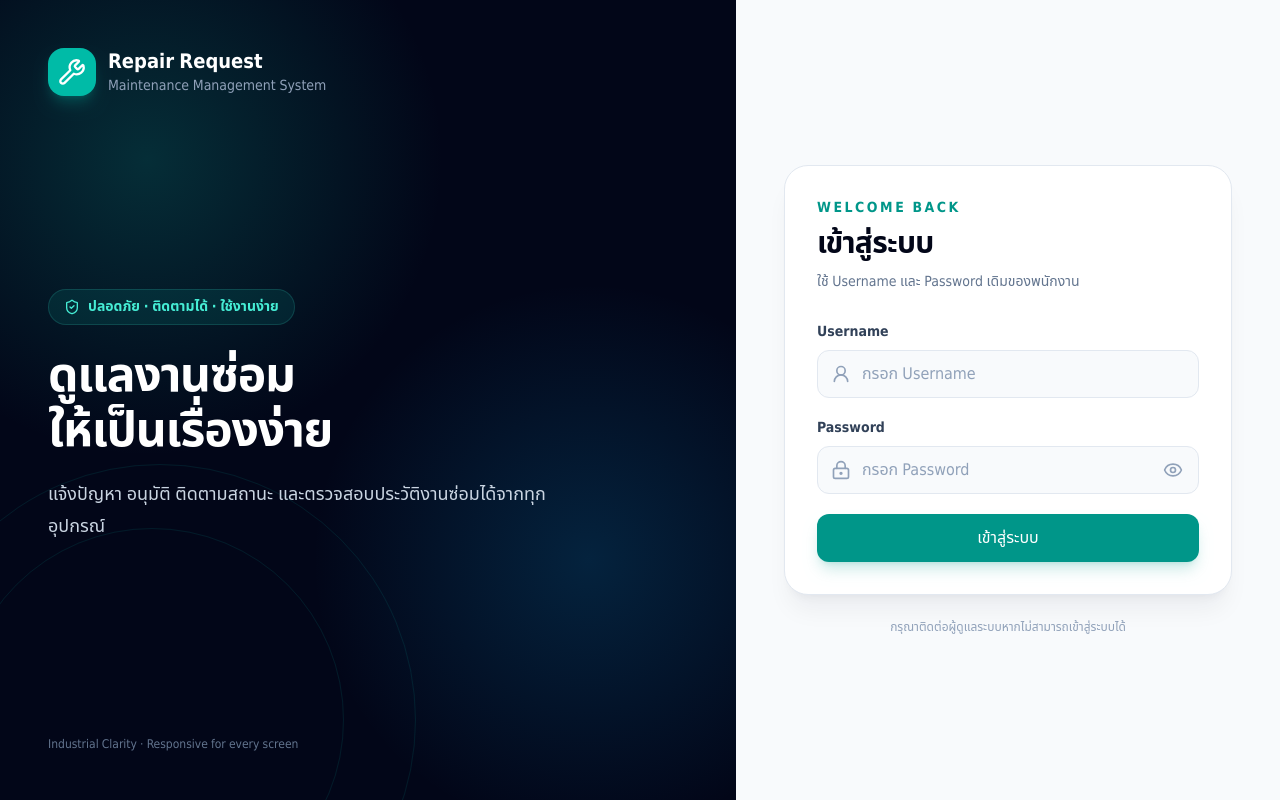
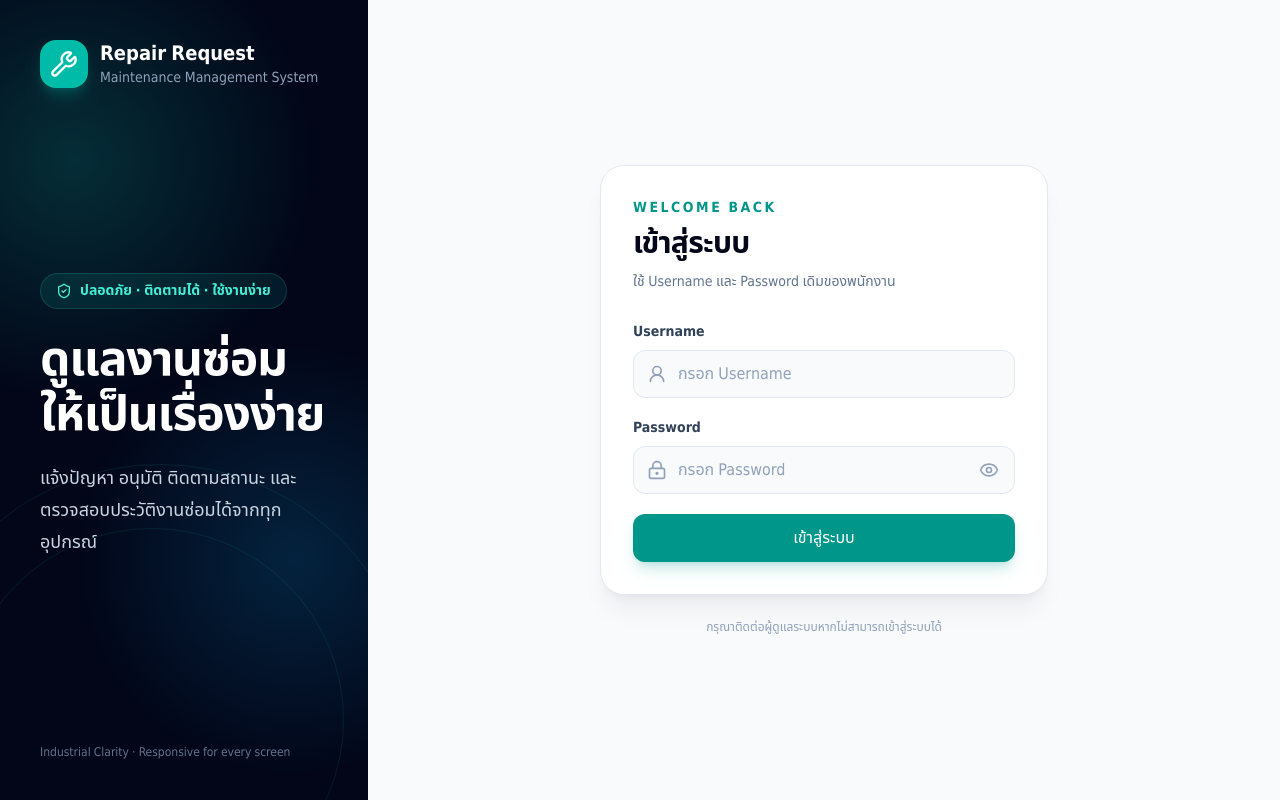
Before and after one commit to smetaltech27-bit/repair-request-web, a React (Vite) app: page /#/login in a window 1280 px wide. Built offline with nearby package versions, Linux system fonts and the light colour scheme; no server answers.

Commit message:
fix(login): reduce desktop hero width

```diff
--- a/src/pages/LoginPage.tsx
+++ b/src/pages/LoginPage.tsx
@@ -39,8 +39,8 @@ export function LoginPage() {
   }
 
   return (
-    <main className="grid min-h-svh bg-slate-950 lg:grid-cols-[1.15fr_0.85fr]">
-      <section className="relative hidden overflow-hidden bg-slate-950 p-12 text-white lg:flex lg:flex-col lg:justify-between">
+    <main className="grid min-h-svh bg-slate-950 lg:grid-cols-[minmax(22rem,28.75%)_1fr]">
+      <section className="relative hidden overflow-hidden bg-slate-950 p-8 text-white lg:flex lg:flex-col lg:justify-between xl:p-10">
         <div className="absolute inset-0 bg-[radial-gradient(circle_at_20%_20%,rgba(13,148,136,0.28),transparent_34%),radial-gradient(circle_at_80%_70%,rgba(14,165,233,0.18),transparent_34%)]" />
         <div className="absolute -bottom-44 -left-24 size-[32rem] rounded-full border border-teal-400/10" />
         <div className="absolute -bottom-28 -left-10 size-[24rem] rounded-full border border-teal-400/10" />
```
